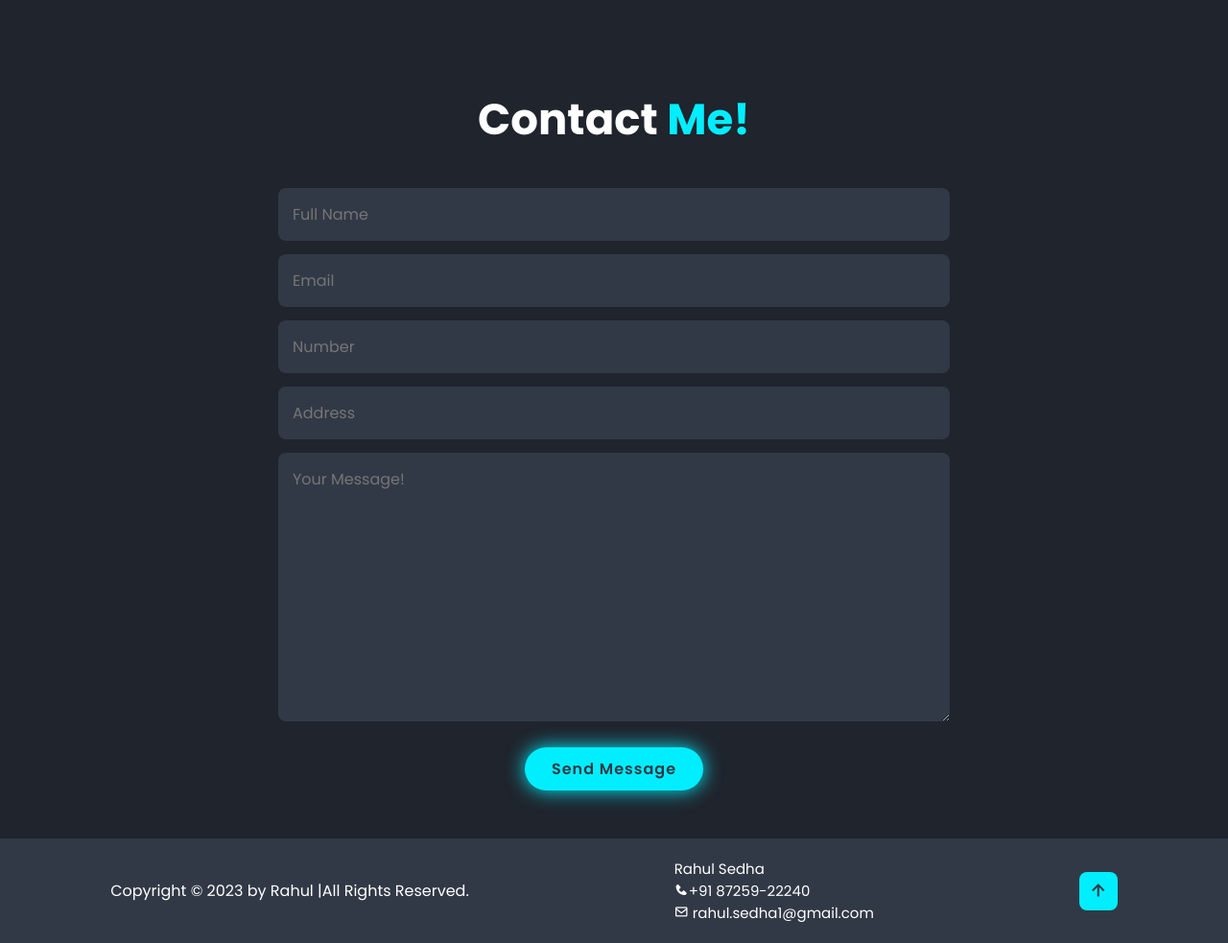
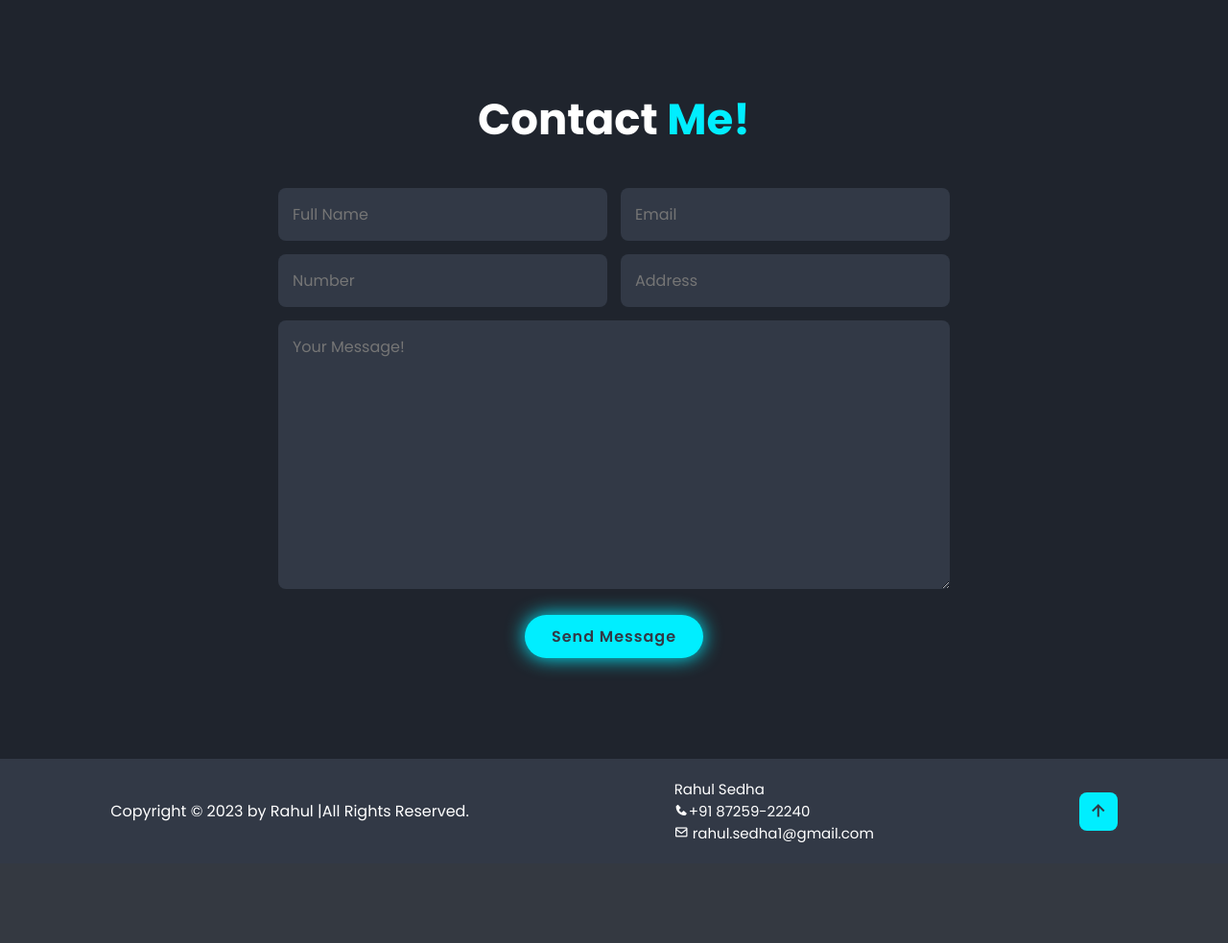
Before and after one commit to Rahulsedha/rahulsedha.in, a PHP site: page / in a window 1280 px wide. Shown: the part 3209-4192 px from the top of the page at 96% size. After the commit the page ends 4087 px from the top, so only its background shows below. Run offline with PHP 8.4, Linux system fonts and the light colour scheme.

Commit message:
Add files via upload

```diff
--- a/Sytle.css
+++ b/Sytle.css
@@ -321,7 +321,7 @@
     margin: .7rem 0;
 }
 .contact form .input-box input{
-    width: 100%;
+    width: 49%;
 }
 .contact form textarea{
     width: 120%;
--- a/index.html
+++ b/index.html
@@ -147,7 +147,7 @@
     <div class="input-box">
         <input type="number" placeholder="Number" name="number">
           <input type="address" placeholder="Address" name="address">
-          <textarea name="message" cols="30" rows="10" placeholder="Your Message!"></textarea>
+          <textarea  name="message" cols="30" rows="10" placeholder="Your Message!"></textarea>
         </div>
     <input type="submit" value="Send Message" class="btn">
    </form>
```
